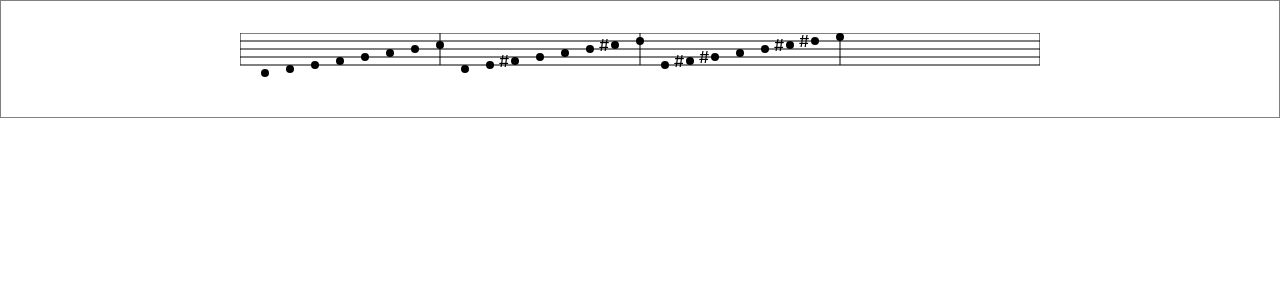
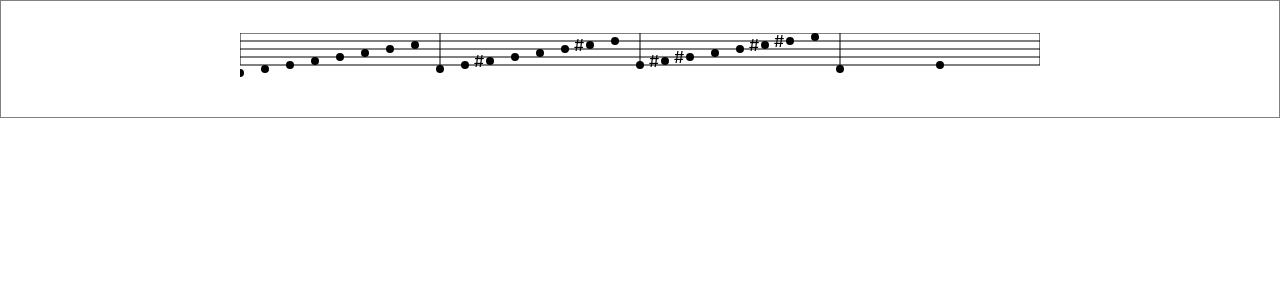
Before and after one commit to denisflorkin/msg, a React (Create React App) app: page / in a window 1280 px wide. Shown: the top 300 px of the page. Built offline with nearby package versions, Linux system fonts and the light colour scheme.

Commit message:
implm. basic solution for notes distribution within bars

```diff
--- a/src/App.js
+++ b/src/App.js
@@ -1,10 +1,31 @@
 import React from "react";
 import ReactDOM from "react-dom";
+import { lt } from "./utils";
 import {
   c as cScale,
   d as dScale,
   e as eScale,
 } from './data/scales'
+
+const bars = [
+  cScale,
+  dScale,
+  eScale,
+  [
+    {
+    range: 4,
+    name: "d",
+    // beatPosition: lt(8, 1, 7, 1, 4),
+    type: "half"
+  },
+  {
+    range: 4,
+    name: "e",
+    // beatPosition: lt(9, 1, 7, 1, 4),
+    type: "half"
+  },
+  ]
+]
 
 const defaultRange = 4;
 
@@ -51,7 +72,51 @@ export default function App() {
             />
           ))}
 
-          {/* C */}
+          {
+            bars.map((notes, barCount) => (
+              console.log('barCount', barCount) ||
+              notes.map(({ name, beatPosition, sharp, range }, j, list) => (
+                console.log('barCount', barCount) ||
+                console.log('j', j) ||
+                console.log('list.length', list.length) ||
+                console.log('$', lt(
+                      j,
+
+                      0,
+                      list.length,
+
+                      200,
+                      400,
+                      // (barCount + 0) * (WIDTH / 4),
+                      // (barCount + 1) * (WIDTH / 4)
+                    )) ||
+                <g>
+                  {
+                    sharp
+                      ? <text
+                          style={{ fontWeight: 'thin' }}
+                          x={(
+                            lt( j, 0, list.length, 0, (WIDTH / 4)) + (barCount * (WIDTH / 4))
+                          ) - 16}
+                          y={(notesPosition[name] + 6)  - ((range - defaultRange) * 28 )}
+                        >
+                          #
+                        </text>
+                        : null
+                  }
+                  <circle
+                    cx={
+                      lt( j, 0, list.length, 0, (WIDTH / 4)) + (barCount * (WIDTH / 4))
+                    }
+                    cy={notesPosition[name] - ((range - defaultRange) * 28 )}
+                    r="4"
+                  />
+                </g>
+              ))
+            ))
+          }
+
+          {/* C
           {cScale.map(({ name, beatPosition, sharp, range }) => (
             <g>
               {
@@ -60,14 +125,15 @@ export default function App() {
                   : null
               }
               <circle
-                cx={beatPosition * (WIDTH / tempoBase / tempoRythm)}
+                cx={ lt(beatPosition, 0, cScale.length, 0, 4) * (WIDTH / tempoBase / tempoRythm)}
                 cy={notesPosition[name] - ((range - defaultRange) * 28 )}
                 r="4"
               />
             </g>
           ))}
+          */}
 
-          {/* D */}
+          {/* D
           {dScale.map(({ name, beatPosition, sharp, range }) => (
             <g>
               {
@@ -89,7 +155,7 @@ export default function App() {
             </g>
           ))}
 
-          {/* E */}
+          {/* E
           {eScale.map(({ name, beatPosition, sharp, range }) => (
             <g>
               {
@@ -110,6 +176,7 @@ export default function App() {
               />
             </g>
           ))}
+          */}
         </svg>
       </div>
     </div>
--- a/src/data/scales.js
+++ b/src/data/scales.js
@@ -4,49 +4,49 @@ export const c = [
   {
     range: 4,
     name: "c",
-    beatPosition: lt(0, 1, 7, 1, 4),
+    // beatPosition: 0,
     type: "half"
   },
   {
     range: 4,
     name: "d",
-    beatPosition: lt(1, 1, 7, 1, 4),
+    // beatPosition: 1,
     type: "half"
   },
   {
     range: 4,
     name: "e",
-    beatPosition: lt(2, 1, 7, 1, 4),
+    // beatPosition: 2,
     type: "half"
   },
   {
     range: 4,
     name: "f",
-    beatPosition: lt(3, 1, 7, 1, 4),
+    // beatPosition: 3,
     type: "half"
   },
   {
     range: 4,
     name: "g",
-    beatPosition: lt(4, 1, 7, 1, 4),
+    // beatPosition: 4,
     type: "half"
   },
   {
     range: 4,
     name: "a",
-    beatPosition: lt(5, 1, 7, 1, 4),
+    // beatPosition: 5,
     type: "half"
   },
   {
     range: 4,
     name: "b",
-    beatPosition: lt(6, 1, 7, 1, 4),
+    // beatPosition: 6,
     type: "half"
   },
   {
     range: 5,
     name: "c",
-    beatPosition: lt(7, 1, 7, 1, 4),
+    // beatPosition: 7,
     type: "half"
   }
 ];
@@ -55,51 +55,51 @@ export const d = [
   {
     range: 4,
     name: "d",
-    beatPosition: lt(8, 1, 7, 1, 4),
+    // beatPosition: lt(8, 1, 7, 1, 4),
     type: "half"
   },
   {
     range: 4,
     name: "e",
-    beatPosition: lt(9, 1, 7, 1, 4),
+    // beatPosition: lt(9, 1, 7, 1, 4),
     type: "half"
   },
   {
     range: 4,
     name: "f",
     sharp: true,
-    beatPosition: lt(10, 1, 7, 1, 4),
+    // beatPosition: lt(10, 1, 7, 1, 4),
     type: "half"
   },
   {
     range: 4,
     name: "g",
-    beatPosition: lt(11, 1, 7, 1, 4),
+    // beatPosition: lt(11, 1, 7, 1, 4),
     type: "half"
   },
   {
     range: 4,
     name: "a",
-    beatPosition: lt(12, 1, 7, 1, 4),
+    // beatPosition: lt(12, 1, 7, 1, 4),
     type: "half"
   },
   {
     range: 4,
     name: "b",
-    beatPosition: lt(13, 1, 7, 1, 4),
+    // beatPosition: lt(13, 1, 7, 1, 4),
     type: "half"
   },
   {
     range: 5,
     name: "c",
     sharp: true,
-    beatPosition: lt(14, 1, 7, 1, 4),
+    // beatPosition: lt(14, 1, 7, 1, 4),
     type: "half"
   },
   {
     range: 5,
     name: "d",
-    beatPosition: lt(15, 1, 7, 1, 4),
+    // beatPosition: lt(15, 1, 7, 1, 4),
     type: "half"
   }
 ];
```
